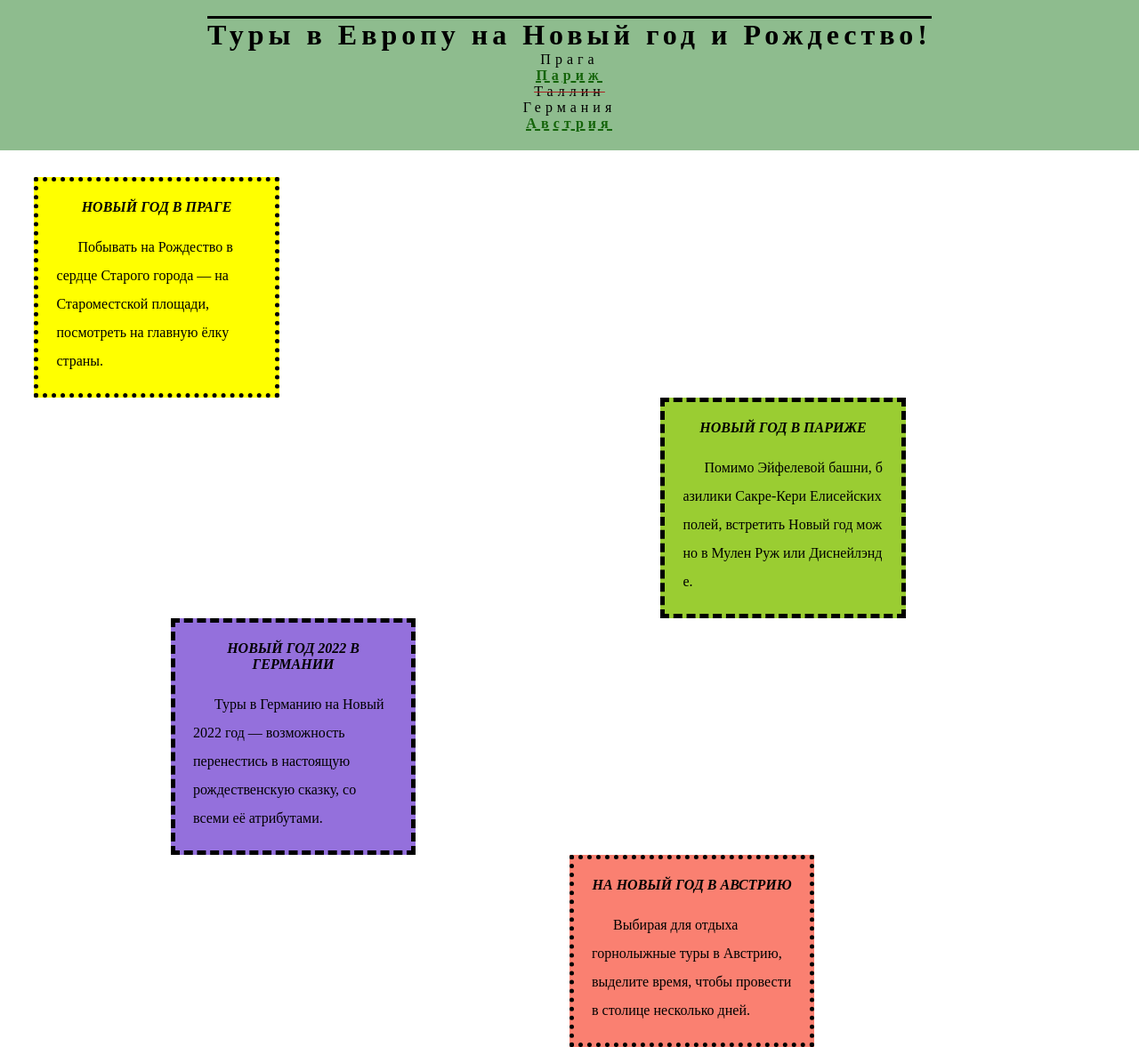
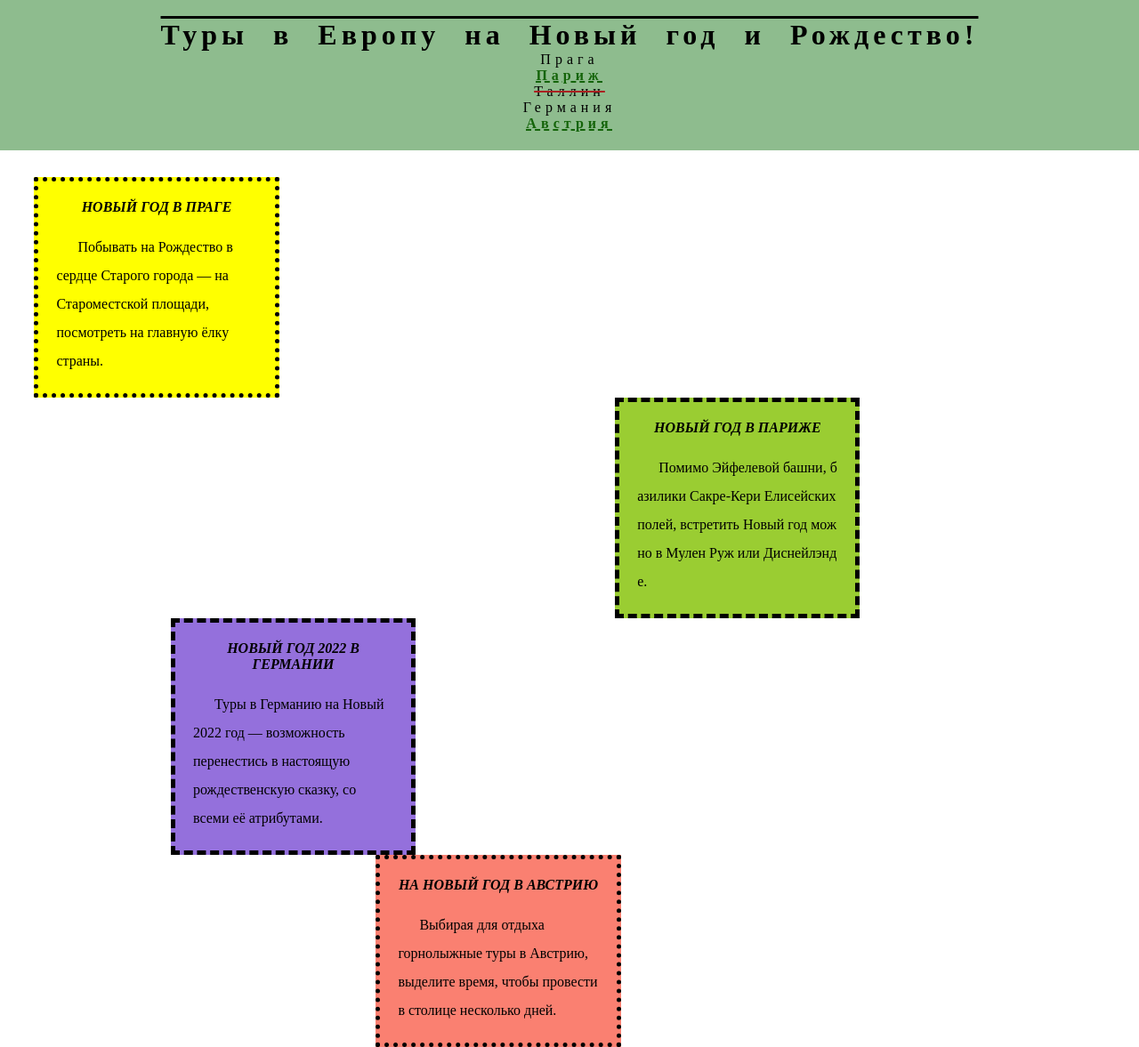
Before and after one commit to andrewbuka/h-w-5, a plain HTML site: page index.html in a window 1280 px wide. Shown: the whole page at 89% size. Drawn offline with Linux system fonts and the light colour scheme.

Commit message:
Fixing of bugs

```diff
--- a/index.html
+++ b/index.html
@@ -1,18 +1,20 @@
 <!DOCTYPE html>
 <html lang="ru">
+
   <head>
 
     <meta charset="UTF-8">
     <meta http-equiv="X-UA-Compatible" content="IE=edge">
     <meta name="viewport" content="width=device-width, initial-scale=1.0">
+    <meta name="description" content="Туры в Европу">
     <title>Туристические маршруты</title>
     <link href="styles.css" rel="stylesheet">
 
   </head>
 
   <body>
+
     <header>
-
       <h1>Туры в Европу на Новый год и Рождество!</h1>
 
       <ul class="list">
@@ -22,9 +24,8 @@
         <li>Германия</li>
         <li>Австрия</li>
       </ul>
+    </header>
 
-
-    </header>
     <div class="wrapper-praha">
       <div class="praha-description">
         <h2>Новый год в Праге</h2>
@@ -55,7 +56,7 @@
       </div>
     </div>
 
-      <div class="wrapper-austria">
+    <div class="wrapper-austria">
       <div class="austria-description">
         <h2>На новый год в Австрию</h2>
         <p>
--- a/styles.css
+++ b/styles.css
@@ -18,6 +18,7 @@ header {
 h1 {
   text-align: center;
   letter-spacing: 5px;
+  word-spacing: 15px;
   text-decoration: overline;
   margin-top: 20px;
   padding-bottom: 0;
@@ -43,7 +44,7 @@ img {
 }
 
 .list li:nth-child(3) {
-  text-decoration: line-through #aa2222 solid 1px;
+  text-decoration: line-through #aa2222 solid 2px;
 }
 
 /*Styles for boxes of description blocs */
@@ -58,26 +59,26 @@ img {
 
 .wrapper-praha {
   background-color: yellow;
+  border: 5px dotted black;
   margin-left: 3%;
-  border: 5px dotted black;
 }
 
 .wrapper-germany {
   background-color: #9470DC;
+  border: 5px dashed black;
   margin-left: 15%;
-  border: 5px dashed black;
 }
 
 .wrapper-paris {
   background-color: #9ACD32;
-  margin-left: 58%;
   border: 5px dashed black;
+  margin-left: 54%;
 }
 
 .wrapper-austria {
   background-color: #FA8071;
-  margin-left: 50%;
   border: 5px dotted black;
+  margin-left: 33%;
 }
 
 /* Styles for description blocs */
@@ -111,9 +112,9 @@ img {
 }
 
 h2 {
-  text-transform: uppercase;
   font-style: italic;
   font-size: 1em;
+  text-transform: uppercase;
   text-align: center;
   margin-bottom: 20px;
 }
```
